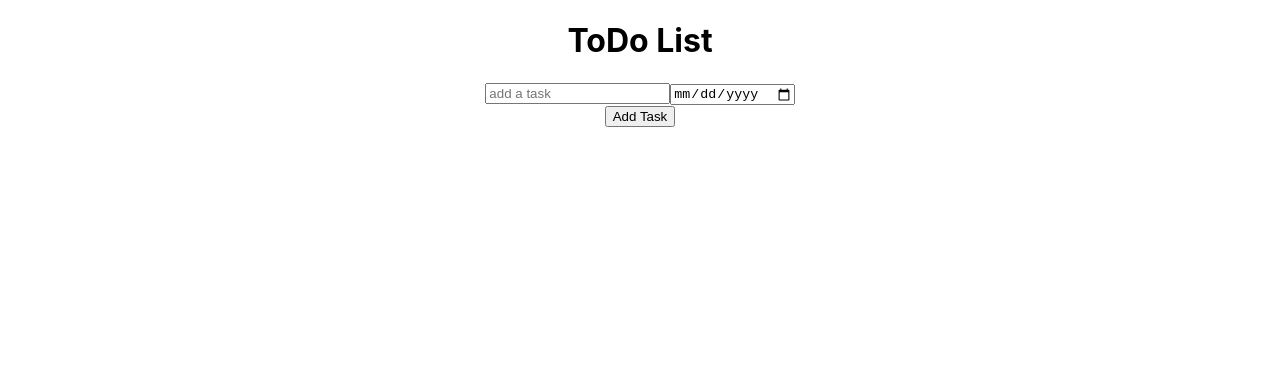
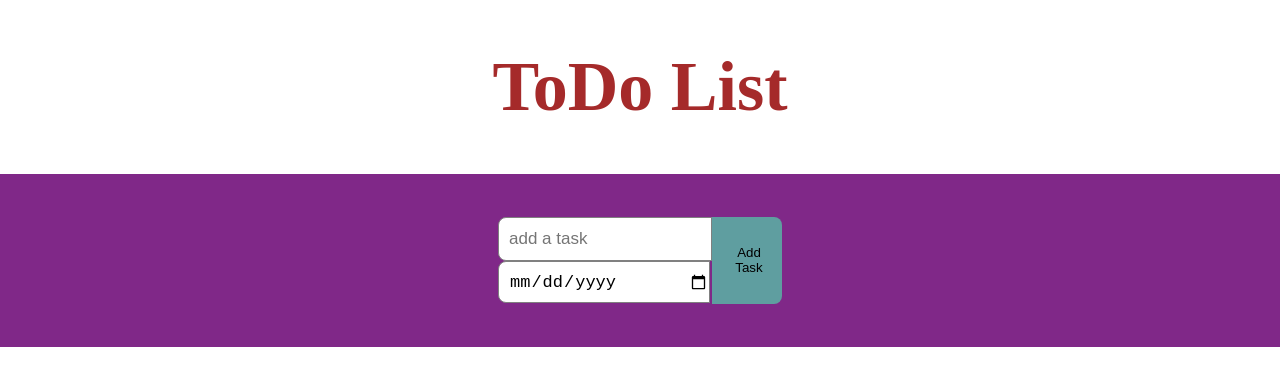
Before and after one commit to deepali-02/todo-List, a React (Create React App) app: page / in a window 1280 px wide. Shown: the top 386 px of the page. Built offline with nearby package versions, Linux system fonts and the light colour scheme.

Commit message:
added stying

```diff
--- a/src/App.css
+++ b/src/App.css
@@ -1,38 +1,59 @@
 .App {
-  text-align: center;
+  display: flex;
+  align-items: center;
+  flex-direction: column;
+  width: 100vw;
+  height: 100vh;
+  font-family: Arial, Helvetica, sans-serif;
 }
 
-.App-logo {
-  height: 40vmin;
-  pointer-events: none;
+h1 {
+  color: brown;
+  font-size: 70px;
+  font-family: cursive;
 }
 
-@media (prefers-reduced-motion: no-preference) {
-  .App-logo {
-    animation: App-logo-spin infinite 20s linear;
-  }
+.header {
+  flex: 30%;
+  background-color: rgb(128, 40, 136);
+  width: 100%;
+  display: flex;
+  justify-content: center;
+  align-items: center;
 }
 
-.App-header {
-  background-color: #282c34;
-  min-height: 100vh;
+.header .inputContainer {
   display: flex;
   flex-direction: column;
-  align-items: center;
-  justify-content: center;
-  font-size: calc(10px + 2vmin);
-  color: white;
 }
 
-.App-link {
-  color: #61dafb;
+.header input {
+  width: 200px;
+  height: 40px;
+  border: none;
+  border-bottom-left-radius: 8px;
+  border-top-left-radius: 8px;
+  padding-left: 10px;
+  font-size: 17px;
+  border: 1px solid grey;
 }
 
-@keyframes App-logo-spin {
-  from {
-    transform: rotate(0deg);
-  }
-  to {
-    transform: rotate(360deg);
-  }
+.header button {
+  width: 70px;
+  height: 87px;
+  border: none;
+  border-bottom-right-radius: 8px;
+  border-top-right-radius: 8px;
+  padding-left: 10px;
+  cursor: pointer;
+  background-color: cadetblue;
 }
+
+.todoList {
+  flex: 70%;
+  width: 100%;
+  display: flex;
+  align-items: center;
+  padding-top: 50px;
+  flex-direction: column;
+}
```
